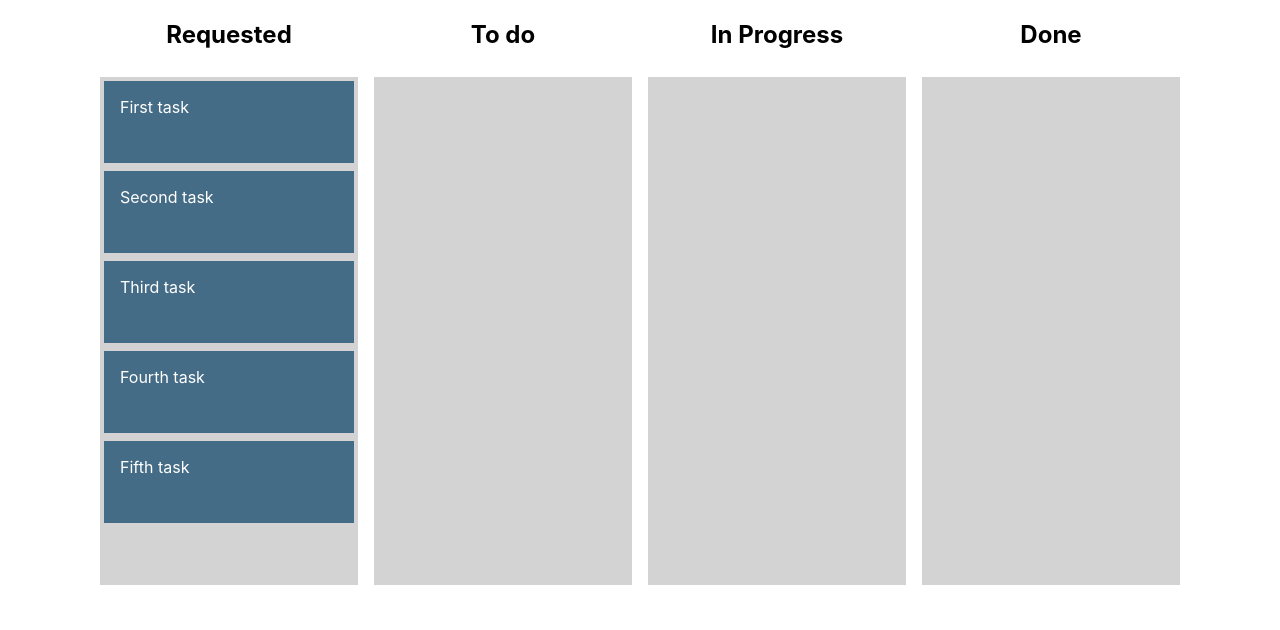
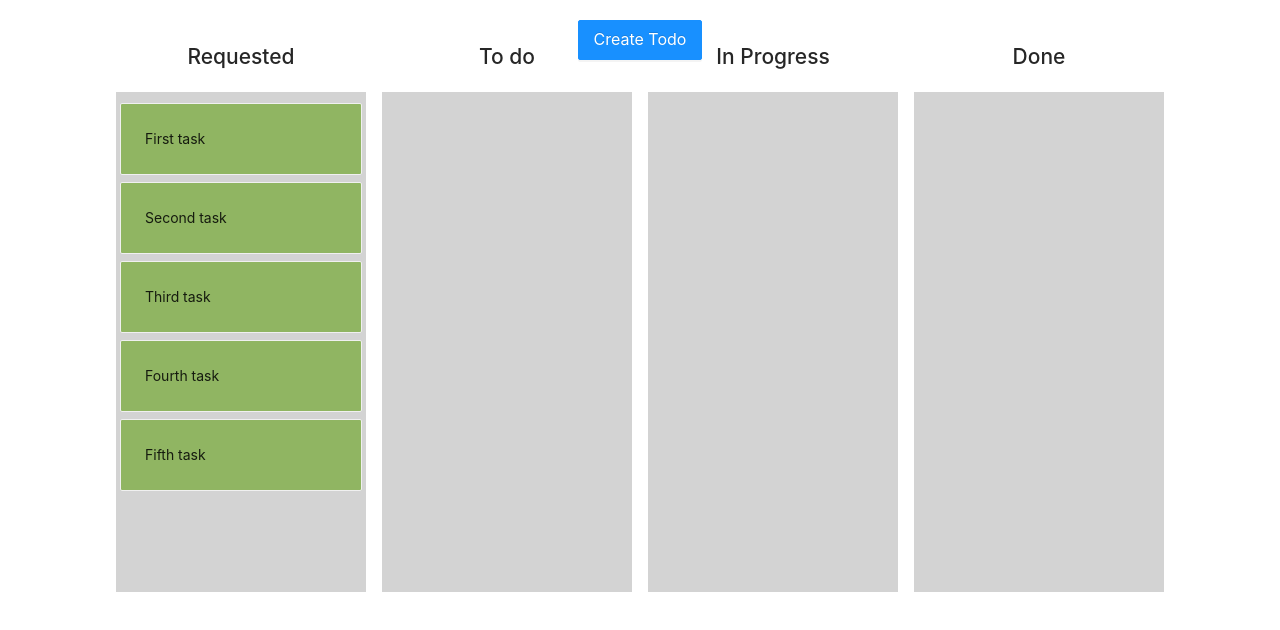
Before and after one commit to uihut-anir/drag-drop-component, a React (Create React App) app: page / in a window 1280 px wide. Shown: the top 630 px of the page. Built offline with nearby package versions, Linux system fonts and the light colour scheme.

Commit message:
'refractored

```diff
--- a/public/index.html
+++ b/public/index.html
@@ -2,19 +2,19 @@
 <html lang="en">
   <head>
     <meta charset="utf-8" />
-    <link rel="icon" href="%PUBLIC_URL%/favicon.ico" />
+
     <meta name="viewport" content="width=device-width, initial-scale=1" />
     <meta name="theme-color" content="#000000" />
     <meta
       name="description"
       content="Web site created using create-react-app"
     />
-    <link rel="apple-touch-icon" href="%PUBLIC_URL%/logo192.png" />
+
     <!--
       manifest.json provides metadata used when your web app is installed on a
       user's mobile device or desktop. See https://developers.google.com/web/fundamentals/web-app-manifest/
     -->
-    <link rel="manifest" href="%PUBLIC_URL%/manifest.json" />
+
     <!--
       Notice the use of %PUBLIC_URL% in the tags above.
       It will be replaced with the URL of the `public` folder during the build.
--- a/src/App.js
+++ b/src/App.js
@@ -1,38 +1,17 @@
-import React, { useState } from "react";
-import { DragDropContext, Draggable, Droppable } from "react-beautiful-dnd";
-import { v4 as uuidv4 } from 'uuid';
+import { useState } from "react";
+import { columnsFromBackend } from "./data/data.js"
+import DndContext from "./component/dndcontext"
 
-const itemsFromBackend = [
-  { id: uuidv4(), content: "First task" },
-  { id: uuidv4(), content: "Second task" },
-  { id: uuidv4(), content: "Third task" },
-  { id: uuidv4(), content: "Fourth task" },
-  { id: uuidv4(), content: "Fifth task" }
-];
 
-const columnsFromBackend = {
-  [uuidv4()]: {
-    name: "Requested",
-    items: itemsFromBackend
-  },
-  [uuidv4()]: {
-    name: "To do",
-    items: []
-  },
-  [uuidv4()]: {
-    name: "In Progress",
-    items: []
-  },
-  [uuidv4()]: {
-    name: "Done",
-    items: []
-  }
-};
+const addTodo = () => {
+
+}
+
+
 
 const onDragEnd = (result, columns, setColumns) => {
   if (!result.destination) return;
   const { source, destination } = result;
-
 
   if (source.droppableId !== destination.droppableId) {
     const sourceColumn = columns[source.droppableId];
@@ -76,84 +55,9 @@ function App() {
   const [columns, setColumns] = useState(columnsFromBackend);
 
   return (
-    <div style={{ display: "flex", justifyContent: "center", height: "100%" }}>
-      <DragDropContext
-        onDragEnd={result => onDragEnd(result, columns, setColumns)}
-      >
+    <div style={{ display: "flex", justifyContent: "center",alignItems:'center', height: "80vh" }}>
 
-        {Object.entries(columns).map(([columnId, column], index) => {
-          return (
-            <div
-              style={{
-                display: "flex",
-                flexDirection: "column",
-                alignItems: "center"
-              }}
-              key={columnId}
-            >
-
-              <h2>{column.name}</h2>
-              <div style={{ margin: 8 }}>
-
-                <Droppable droppableId={columnId} key={columnId}>
-                  {(provided, snapshot) => {
-                    return (
-                      <div
-
-                        ref={provided.innerRef}
-                        {...provided.droppableProps}
-                        isdragging={snapshot.isDragging}
-                        style={{
-                          background: snapshot.isDraggingOver
-                            ? "lightblue"
-                            : "lightgrey",
-                          padding: 4,
-                          width: 250,
-                          minHeight: 500
-                        }}
-                      >
-                        {column.items.map((item, index) => {
-                          return (
-                            <Draggable
-                              key={item.id}
-                              draggableId={item.id}
-                              index={index}
-                            >
-                              {(provided, snapshot) => {
-                                return (
-                                  <div
-                                    ref={provided.innerRef}
-                                    {...provided.draggableProps}
-                                    {...provided.dragHandleProps}
-                                    style={{
-                                      userSelect: "none",
-                                      padding: 16,
-                                      margin: "0 0 8px 0",
-                                      minHeight: "50px",
-                                      backgroundColor: snapshot.isDragging
-                                        ? "#263B4A"
-                                        : "#456C86",
-                                      color: "white",
-                                      ...provided.draggableProps.style
-                                    }}
-                                  >
-                                    {item.content}
-                                  </div>
-                                );
-                              }}
-                            </Draggable>
-                          );
-                        })}
-                        {provided.placeholder}
-                      </div>
-                    );
-                  }}
-                </Droppable>
-              </div>
-            </div>
-          );
-        })}
-      </DragDropContext>
+      <DndContext addTodo={addTodo} onDragEnd={onDragEnd} columns={columns} setColumns={setColumns} />
     </div>
   );
 }
--- /dev/null
+++ b/src/component/dndcontext.js
@@ -0,0 +1,108 @@
+import { DragDropContext, Draggable, Droppable } from "react-beautiful-dnd";
+import { DownloadOutlined } from '@ant-design/icons';
+import 'antd/dist/antd.css';
+import { Button } from 'antd';
+import { useState } from 'react';
+import { Card } from 'antd';
+
+
+const DndContext = ({ onDragEnd, columns, setColumns, addTodo }) => {
+    const [size, setSize] = useState('large');
+
+    return (
+        <DragDropContext
+            onDragEnd={result => onDragEnd(result, columns, setColumns)}
+            style={{ position: "relative" }}
+        >
+            <div style={{ position: "absolute", top: "20px" }}>
+                <Button type="primary" size={size}>
+                    Create Todo
+                </Button>
+            </div>
+
+            {Object.entries(columns).map(([columnId, column], index) => {
+                return (
+                    <>
+                        <div
+                            style={{
+                                display: "flex",
+                                flexDirection: "column",
+                                alignItems: "center"
+                            }}
+                            key={columnId}
+                        >
+
+                            <h2>{column.name}</h2>
+                            <div style={{ margin: 8 }}>
+
+
+                                <Droppable droppableId={columnId} key={columnId}>
+                                    {(provided, snapshot) => {
+                                        return (
+                                            <div
+
+                                                ref={provided.innerRef}
+                                                {...provided.droppableProps}
+                                                isdragging={snapshot.isDragging}
+                                                style={{
+                                                    background: snapshot.isDraggingOver
+                                                        ? "lightblue"
+                                                        : "lightgrey",
+                                                    padding: 4,
+                                                    width: 250,
+                                                    minHeight: 500
+                                                }}
+                                            >
+                                                {column.items.map((item, index) => {
+                                                    return (
+                                                        <Draggable
+                                                            key={item.id}
+                                                            draggableId={item.id}
+                                                            index={index}
+                                                        >
+                                                            {(provided, snapshot) => {
+                                                                return (
+                                                                    <div
+                                                                        ref={provided.innerRef}
+                                                                        {...provided.draggableProps}
+                                                                        {...provided.dragHandleProps}
+
+
+                                                                        {...provided.draggableProps.style}
+
+                                                                    >
+                                                                        <Card
+                                                                            hoverable
+                                                                            style={{
+                                                                                marginTop: "7px",
+                                                                                background: "#90b562"
+                                                                            }}
+                                                                        >
+                                                                            {item.content}
+                                                                        </Card>
+                                                                    </div>
+
+                                                                );
+                                                            }}
+                                                        </Draggable>
+                                                    );
+                                                })}
+                                                {provided.placeholder}
+                                            </div>
+                                        );
+                                    }}
+                                </Droppable>
+                            </div>
+                        </div>
+                    </>
+
+                );
+            })}
+
+        </DragDropContext>
+    )
+
+}
+
+
+export default DndContext
--- /dev/null
+++ b/src/data/data.js
@@ -0,0 +1,28 @@
+import { v4 as uuidv4 } from 'uuid';
+
+const itemsFromBackend = [
+    { id: uuidv4(), content: "First task" },
+    { id: uuidv4(), content: "Second task" },
+    { id: uuidv4(), content: "Third task" },
+    { id: uuidv4(), content: "Fourth task" },
+    { id: uuidv4(), content: "Fifth task" }
+  ];
+
+ export const columnsFromBackend = {
+    [uuidv4()]: {
+      name: "Requested",
+      items: itemsFromBackend
+    },
+    [uuidv4()]: {
+      name: "To do",
+      items: []
+    },
+    [uuidv4()]: {
+      name: "In Progress",
+      items: []
+    },
+    [uuidv4()]: {
+      name: "Done",
+      items: []
+    }
+  };
--- a/src/index.js
+++ b/src/index.js
@@ -6,7 +6,5 @@ import App from './App';
 
 const root = ReactDOM.createRoot(document.getElementById('root'));
 root.render(
-
     <App />
-
 );
```
Also changed, not shown: public/manifest.json (deleted).
